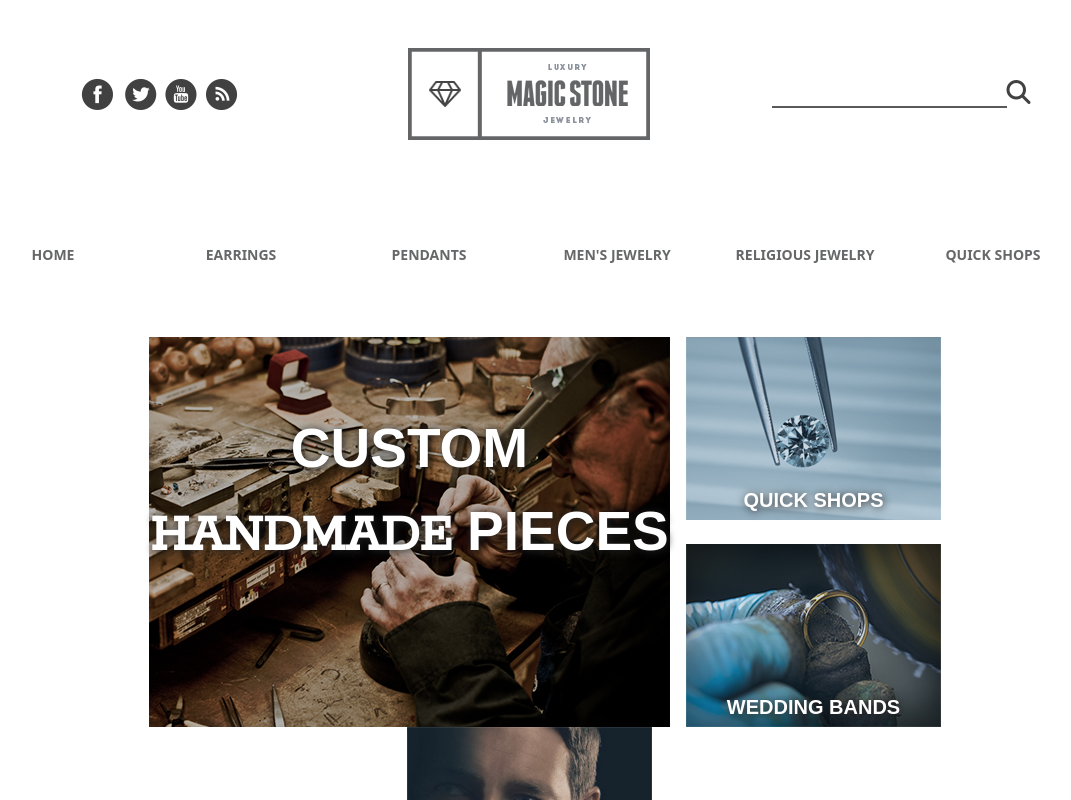
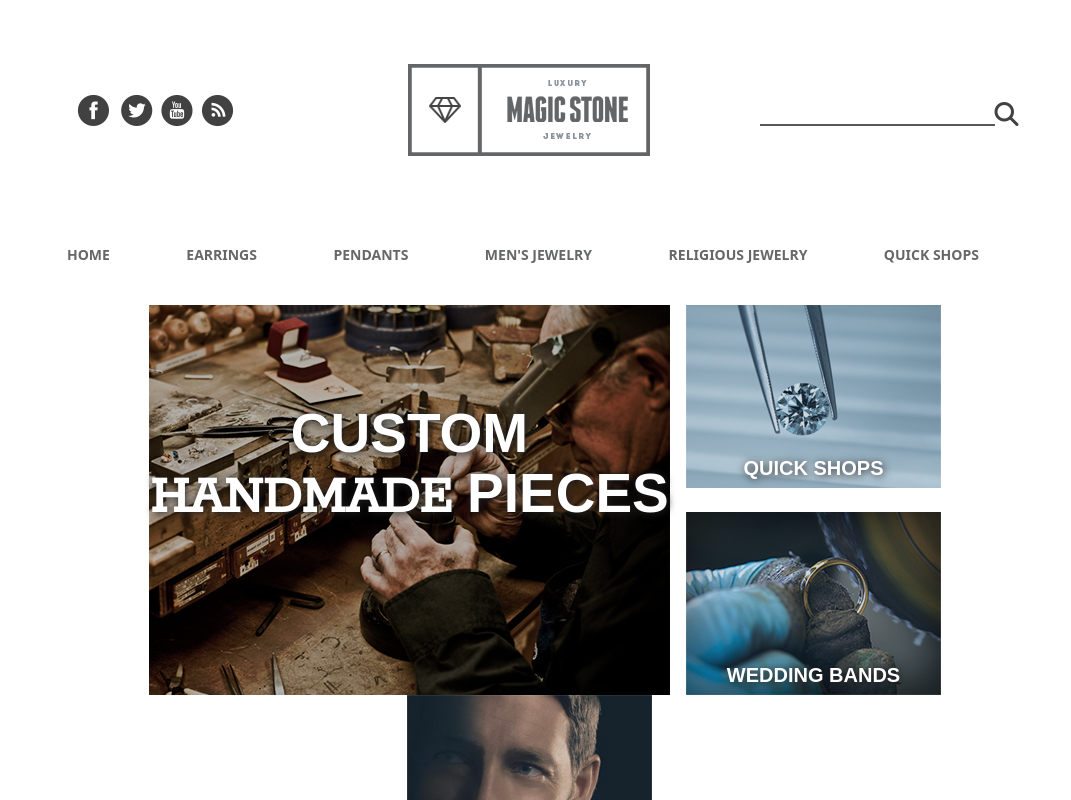
Before and after one commit to asvirts/stuller-assessment, a plain HTML site: page index.html in a window 1280 px wide. Shown: the top 800 px of the page, without its empty margins (111-1182 px from the left). Drawn offline with nearby package versions, Linux system fonts and the light colour scheme.

Commit message:
finished

```diff
--- a/assets/css/styles.css
+++ b/assets/css/styles.css
@@ -122,8 +122,9 @@ a:active {
     color: white;
     font-weight: bold;
     font-size: 55px;
+    line-height: 1.1;
     position: absolute;
-    top: 18%;
+    top: 25%;
     left: 0;
     width: 100%;
     text-align: center;
--- a/index.html
+++ b/index.html
@@ -25,41 +25,41 @@
     <header>
         <div class="container mt-5 justify-content-center align-items-center">
             <div class="row justify-content-center align-items-center">
-                <div class="col d-flex justify-content-center">
-                    <a href="https://www.facebook.com/Stullerinc" target="_blank"><img src="assets\img\fb-icon.png" class="pe-2 ms-2"></a>
+                <div class="col d-flex justify-content-center my-2">
+                    <a href="https://www.facebook.com/Stullerinc" target="_blank"><img src="assets\img\fb-icon.png" class="pe-2"></a>
                     <a href="https://twitter.com/StullerInc" target="_blank"><img src="assets\img\twitter-icon.png" class="px-1"></a>
                     <a href="https://www.youtube.com/user/StullerInc" target="_blank"><img src="assets\img\yt-icon.png" class="px-1"></a>
                     <a href="https://blog.stuller.com/" target="_blank"><img src="assets\img\rss-icon.png "class="px-1"></a>
                 </div>
-                <div class="col d-flex justify-content-center my-lg-0 my-md-3 my-sm-3">
+                <div class="col d-flex justify-content-center my-3">
                     <a href="#"><img src="assets\img\logo.png"></a>
                 </div>
                 <div class="col d-flex justify-content-center mt-lg-0 mt-md-5 mt-sm-5">
-                    <input type="search" class="search-bar"> <i class="fa-solid fa-magnifying-glass color-gray"></i>
+                    <input type="search" class="search-bar"> <i class="fa-solid fa-magnifying-glass color-gray me-4 mt-2"></i>
                 </div>
             </div>
         </div>
     </header>
     <nav class="mt-5">
         <div class="container">
-            <div class="row justify-content-center">
-                <ul class="nav my-5 justify-content-center">
-                    <li class="nav-item col d-flex justify-content-center">
+            <div class="row justify-content-evenly">
+                <ul class="nav my-3 justify-content-evenly col-11">
+                    <li class="nav-item d-flex justify-content-end">
                     <a class="nav-link" aria-current="page" href="#">Home</a>
                     </li>
-                    <li class="nav-item col d-flex justify-content-center">
+                    <li class="nav-item d-flex justify-content-center">
                     <a class="nav-link" href="#">Earrings</a>
                     </li>
-                    <li class="nav-item col d-flex justify-content-center">
+                    <li class="nav-item d-flex justify-content-center">
                     <a class="nav-link" href="#">Pendants</a>
                     </li>
-                    <li class="nav-item col d-flex justify-content-center">
+                    <li class="nav-item d-flex justify-content-center">
                     <a class="nav-link" href="#">Men's Jewelry</a>
                     </li>
-                    <li class="nav-item col d-flex justify-content-center">
+                    <li class="nav-item d-flex justify-content-center">
                         <a class="nav-link" href="#">Religious Jewelry</a>
                     </li>
-                    <li class="nav-item col d-flex justify-content-center">
+                    <li class="nav-item d-flex justify-content-start">
                         <a class="nav-link" href="#">Quick Shops</a>
                     </li>
                 </ul>
@@ -68,7 +68,7 @@
     </nav>
     <main class="justify-content-center">
         <section class="justify-content-center">
-            <div class="container mt-3 mb-3">
+            <div class="container mt-3 mb-3 g-0 m-auto">
                 <div class="row justify-content-center gx-0 ms-lg-5 ms-md-0 ms-sm-0">
                     <div class="col-auto d-flex justify-content-center gx-0">
                         <div class="thumbnail">
@@ -98,7 +98,7 @@
                     </div>
                     <div class="col-auto d-flex justify-content-center my-lg-0 my-md-3 my-sm-3 gx-0 me-lg-5">
                         <div class="thumbnail text-center">
-                            <img src="assets\img\home_images_07.jpg" alt="man wearing ring" class="img-responsive">
+                            <img src="assets\img\home_images_07.jpg" alt="man wearing ring" class="img-responsive ms-lg-0 ms-md-0 ms-sm-3">
                             <div class="caption-mens">
                                 <p>MEN'S JEWELRY</p>
                             </div>
@@ -108,12 +108,12 @@
             </div>
         </section>
         <section class="magic-stone-md">
-            <div class="container mt-3 mb-3">
-                <div class="row justify-content-center col-10 offset-1 magic-stone">
-                    <div class="col-lg-5 col-md-12 col-sm-12 d-flex justify-content-center">
+            <div class="container mt-3 mb-3 gx-5">
+                <div class="row justify-content-center col-lg-10 col-md-12 col-sm-12 offset-lg-1 offset-md-0 offset-sm-0 magic-stone">
+                    <div class="col-lg-5 col-md-5 col-sm-12 d-flex justify-content-center me-lg-4 me-md-0 me-sm-0">
                         <img src="assets\img\home_images_14.jpg" class="img-responsive">
                     </div>
-                    <div class="col-lg-5 col-md-12 col-sm-12 justify-content-center py-4 p-4 me-5">
+                    <div class="col-lg-5 col-md-7 col-sm-12 justify-content-center py-4 p-4">
                         <h2 class="py-2">WHY MAGIC STONE?</h2>
                         <p class="py-2">Magic Stone carries a large selection of Diamond Engagement Rings, Diamond Earrings, Pendants, Bracelets, Pearls and Fashion Jewelry.
                             If you are interested in Beautiful Jewelry which will always make an outstanding presentation in any setting, Magic Stone is the destination for you.</p>
@@ -134,7 +134,7 @@
                     <a href="https://www.youtube.com/user/StullerInc" target="_blank"><img src="assets\img\yt-icon-inverted.png" class="px-1"></a>
                     <a href="https://blog.stuller.com/" target="_blank"><img src="assets\img\rss-icon-inverted.png" class="px-1"></a>
                 </div>
-                <div class="col d-flex justify-content-center">
+                <div class="col d-flex justify-content-center my-3">
                     <a href="#"><img src="assets\img\white-logo.png"></a>
                 </div>
                 <div class="col d-flex justify-content-center">
```
